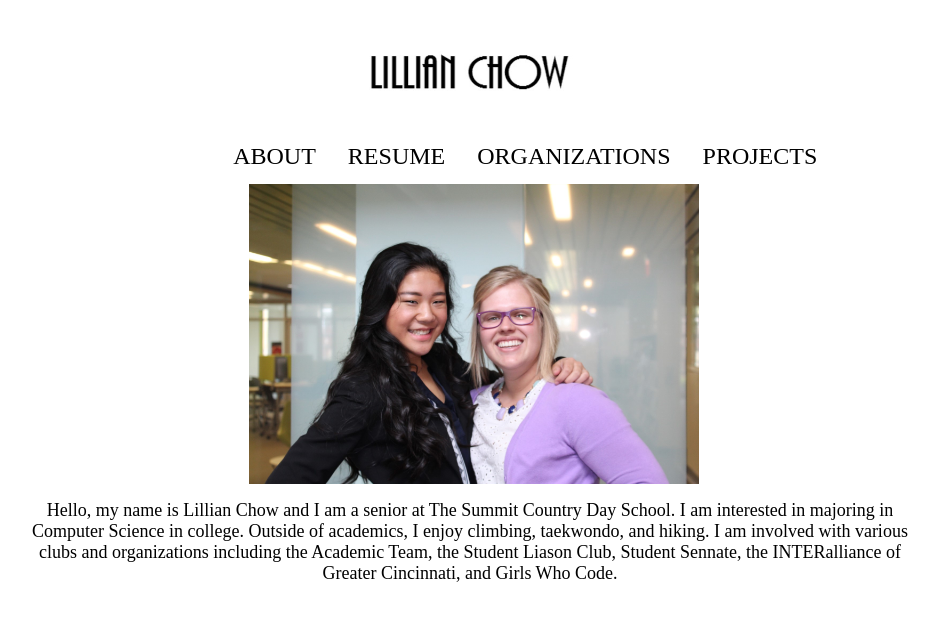
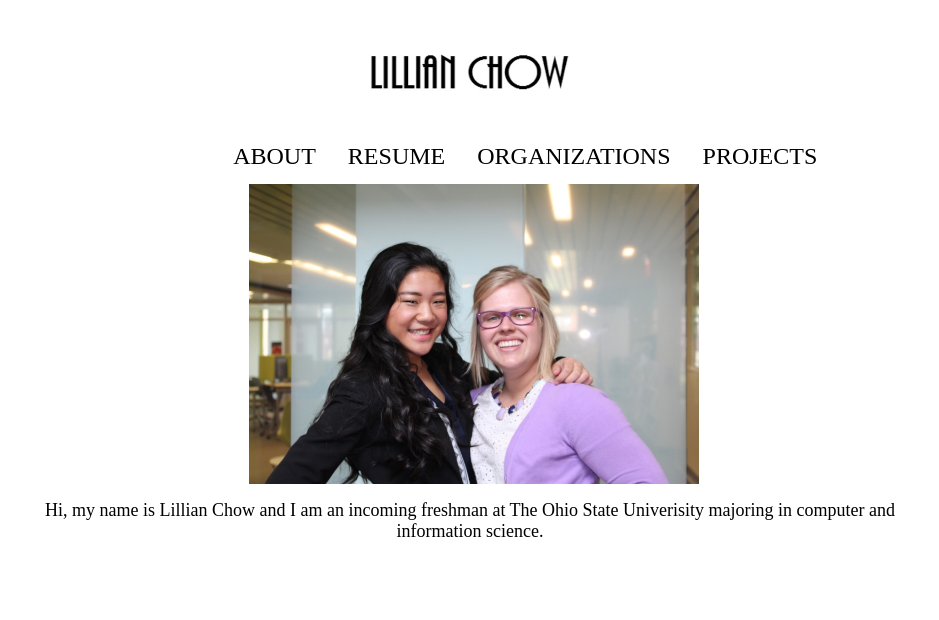
Before and after one commit to chowl/lillianchow.github.io, a plain HTML site: page index.html in a window 1280 px wide. Shown: the whole page, without its empty margins (170-1109 px from the left). Drawn offline with nearby package versions, Linux system fonts and the light colour scheme; a script that the page names is missing.

Commit message:
updated bio

```diff
--- a/index.html
+++ b/index.html
@@ -87,7 +87,7 @@
 <body><p><center>
 <font face="calibri light">															<!-- sets the size and font of the first body -->
 	<font size="4">
-	Hello, my name is Lillian Chow and I am a senior at The Summit Country Day School. I am interested in majoring in Computer Science in college. Outside of academics, I enjoy climbing, taekwondo, and hiking. I am involved with various clubs and organizations including the Academic Team, the Student Liason Club, Student Sennate, the INTERalliance of Greater Cincinnati, and Girls Who Code. </td>
+	Hi, my name is Lillian Chow and I am an incoming freshman at The Ohio State Univerisity majoring in computer and information science. </td>
 </p></body></center>
 
 </html>
```
